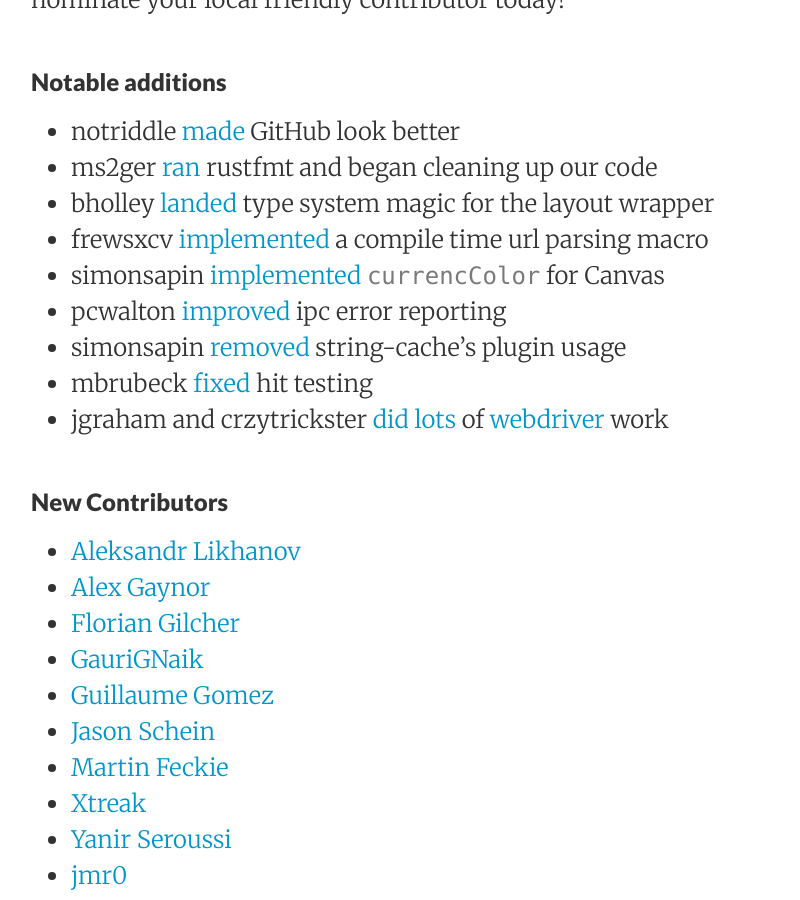
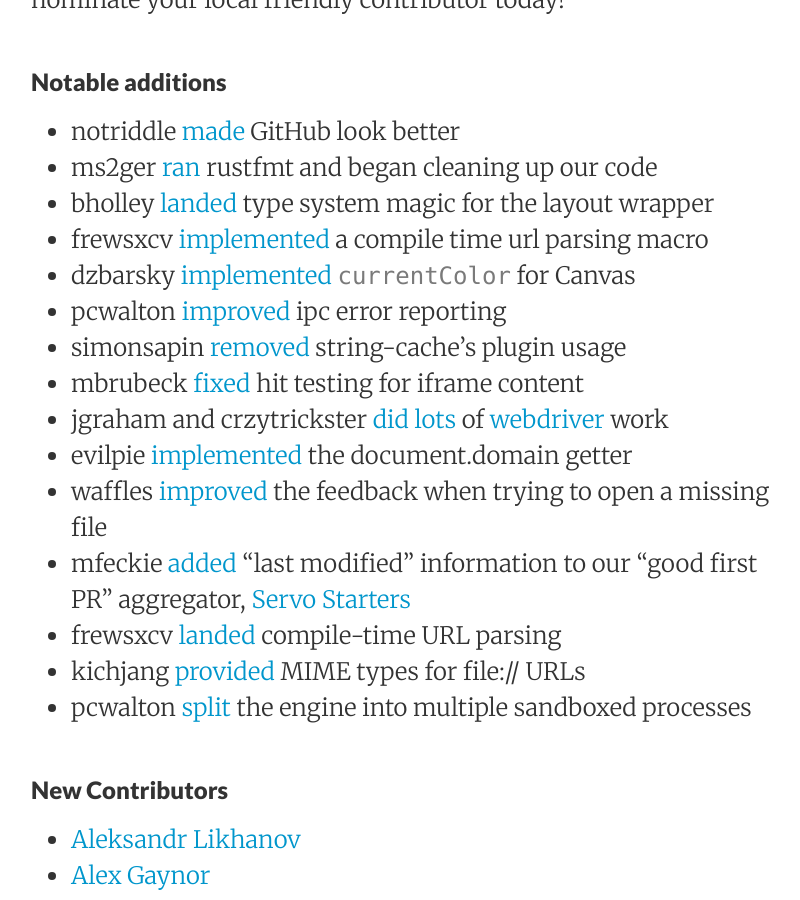
Before and after one commit to servo/blog.servo.org, a Jekyll site: the page built from _posts/2015-11-30-twis-43.md, in a window 1280 px wide and 900 px high, scrolled down 771 px. Shown: the whole window, without its empty margins (225-1025 px from the left). Built offline with Jekyll 4.4.1, drawn with Linux system fonts in a browser that asks for light colours.

Commit message:
Moar notable additions.

```diff
--- a/_posts/2015-11-30-twis-43.md
+++ b/_posts/2015-11-30-twis-43.md
@@ -19,11 +19,17 @@
  - ms2ger [ran](https://github.com/servo/servo/pull/8569) rustfmt and began cleaning up our code
  - bholley [landed](https://github.com/servo/servo/pull/8595) type system magic for the layout wrapper
  - frewsxcv [implemented](https://github.com/servo/servo/pull/8622) a compile time url parsing macro
- - simonsapin [implemented](https://github.com/servo/servo/pull/8656) `currencColor` for Canvas
+ - dzbarsky [implemented](https://github.com/servo/servo/pull/8656) `currentColor` for Canvas
  - pcwalton [improved](https://github.com/servo/ipc-channel/pull/17) ipc error reporting
  - simonsapin [removed](https://github.com/servo/string-cache/pull/125) string-cache's plugin usage
- - mbrubeck [fixed](https://github.com/servo/servo/pull/8557) hit testing
+ - mbrubeck [fixed](https://github.com/servo/servo/pull/8557) hit testing for iframe content
  - jgraham and crzytrickster [did](https://github.com/servo/servo/pull/8661) [lots]( https://github.com/servo/servo/pull/8621) of [webdriver](https://github.com/servo/servo/pull/8564) work
+ - evilpie [implemented](https://github.com/servo/servo/pull/8655) the document.domain getter
+ - waffles [improved](https://github.com/servo/servo/pull/8650) the feedback when trying to open a missing file
+ - mfeckie [added](https://github.com/servo/servo-starters) "last modified" information to our "good first PR" aggregator, [Servo Starters](http://servo.org/starters/)
+ - frewsxcv [landed](https://github.com/servo/servo/pull/8622) compile-time URL parsing
+ - kichjang [provided](https://github.com/servo/servo/pull/8609) MIME types for file:// URLs
+ - pcwalton [split](https://github.com/servo/servo/pull/8599) the engine into multiple sandboxed processes
 
 ###New Contributors
 
```
